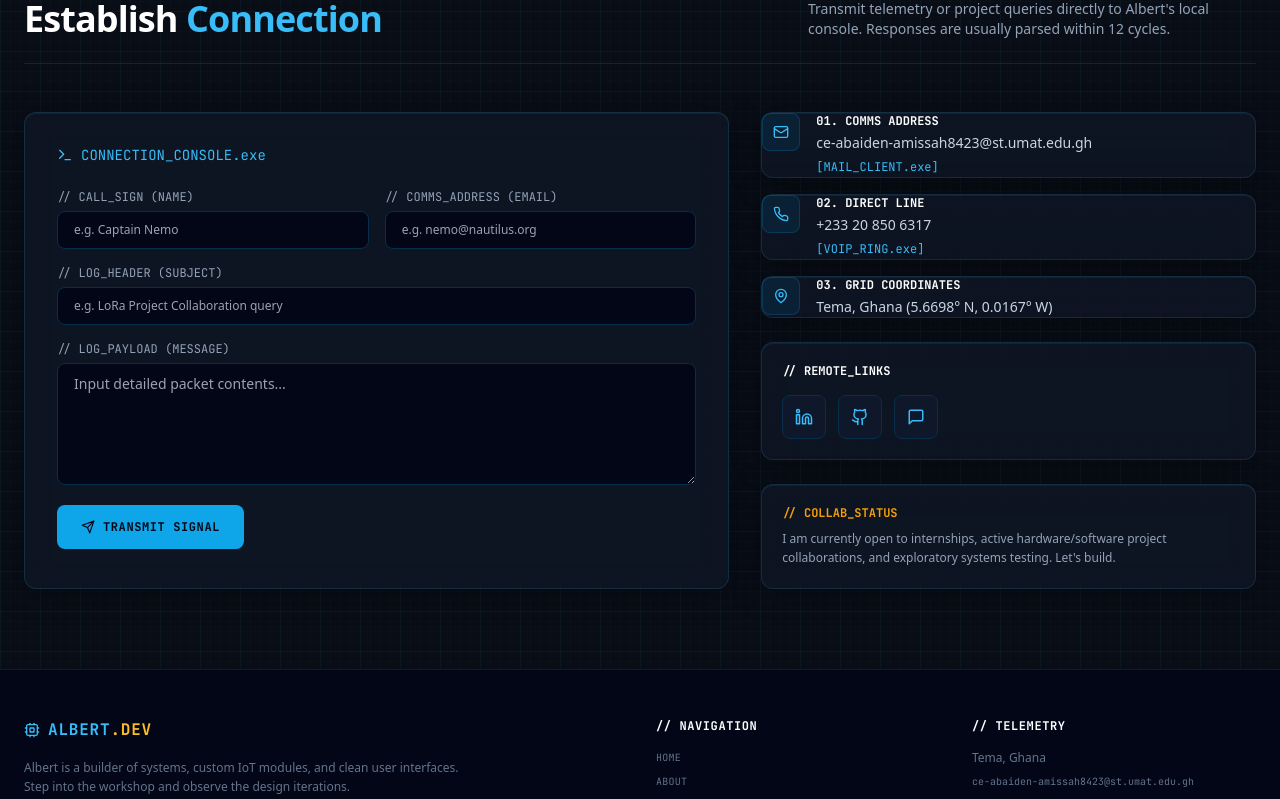
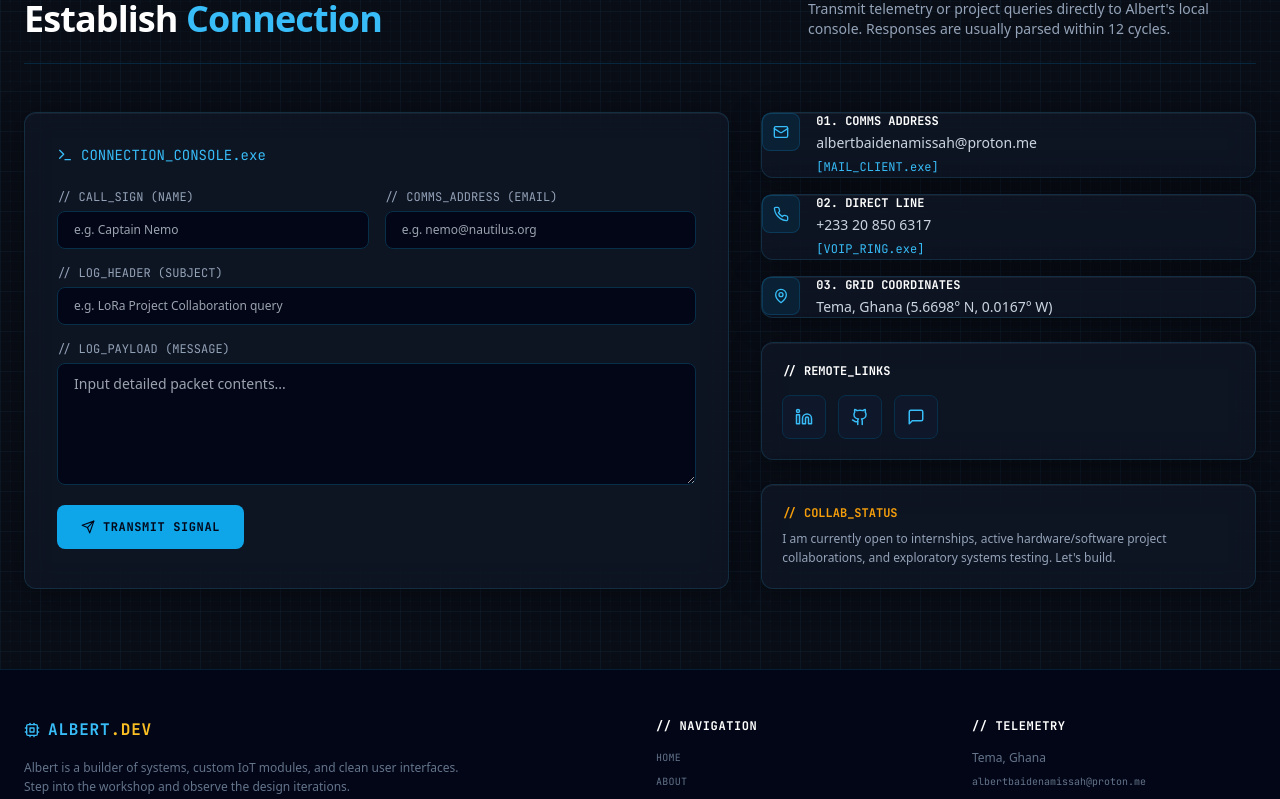
Before and after one commit to Alberick45/My-portfolio, a React (Vite) app: page / in a window 1280 px wide. Shown: the part 4100-4899 px from the top of the page. Built offline with nearby package versions, Linux system fonts and the light colour scheme.

Commit message:
Updated email address

```diff
--- a/src/components/Contact.tsx
+++ b/src/components/Contact.tsx
@@ -103,8 +103,8 @@ const Contact: React.FC = () => {
                 </div>
                 <div>
                   <h4 className="font-mono-tech font-bold text-xs text-white uppercase">01. Comms Address</h4>
-                  <p className="text-slate-300 text-sm mt-1">ce-abaiden-amissah8423@st.umat.edu.gh</p>
-                  <a href="mailto:ce-abaiden-amissah8423@st.umat.edu.gh" className="text-sky-400 hover:underline text-xs mt-1.5 inline-block font-mono-tech">
+                  <p className="text-slate-300 text-sm mt-1">albertbaidenamissah@proton.me</p>
+                  <a href="mailto:albertbaidenamissah@proton.me" className="text-sky-400 hover:underline text-xs mt-1.5 inline-block font-mono-tech">
                     [MAIL_CLIENT.exe]
                   </a>
                 </div>
--- a/src/components/Footer.tsx
+++ b/src/components/Footer.tsx
@@ -36,7 +36,7 @@ const Footer: React.FC = () => {
                 <Linkedin size={18} />
               </a>
               <a
-                href="mailto:ce-abaiden-amissah8423@st.umat.edu.gh"
+                href="mailto:albertbaidenamissah@proton.me"
                 className="text-slate-500 hover:text-sky-400 transition-colors"
                 aria-label="Email"
               >
@@ -74,7 +74,7 @@ const Footer: React.FC = () => {
               <h3 className="text-white font-bold uppercase tracking-wider mb-4">// TELEMETRY</h3>
               <ul className="space-y-2 text-slate-500 font-sans">
                 <li>Tema, Ghana</li>
-                <li className="font-mono-tech text-[10px]">ce-abaiden-amissah8423@st.umat.edu.gh</li>
+                <li className="font-mono-tech text-[10px]">albertbaidenamissah@proton.me</li>
                 <li>+233 20 850 6317</li>
               </ul>
             </div>
```
